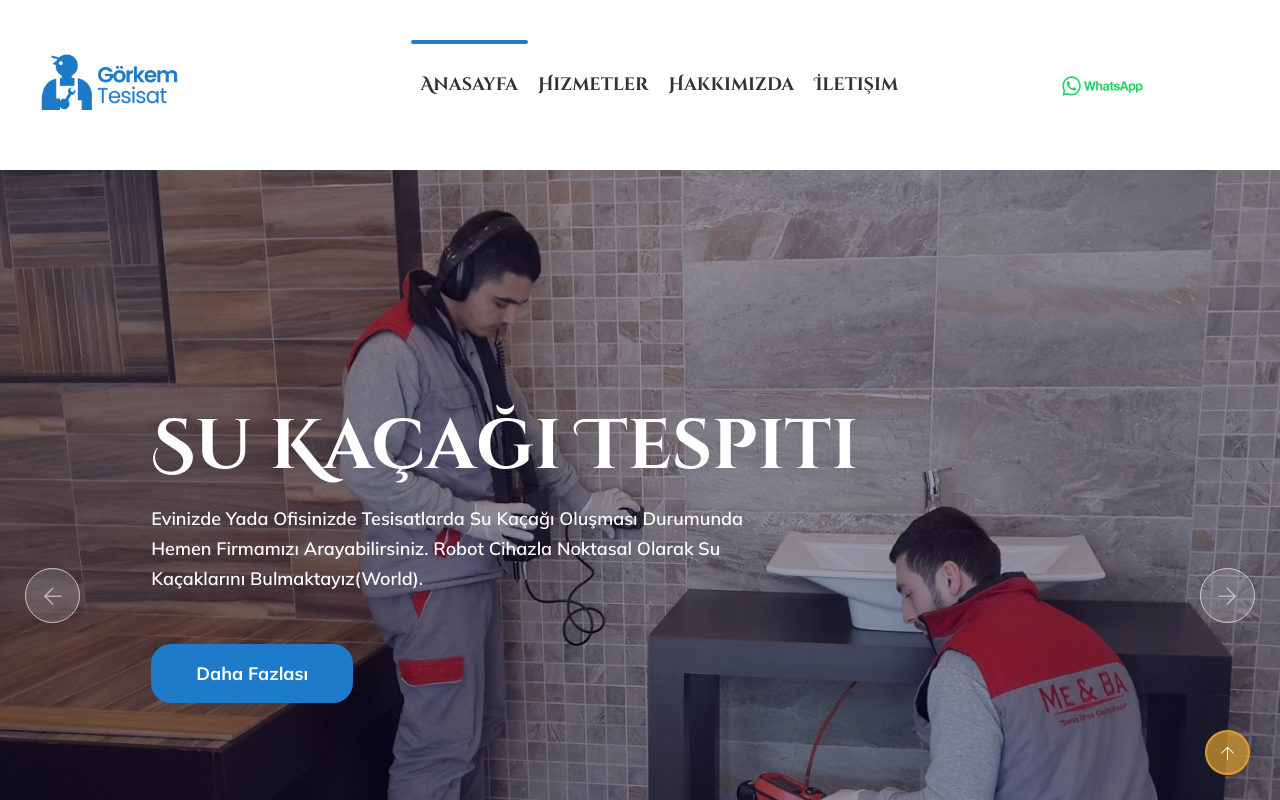
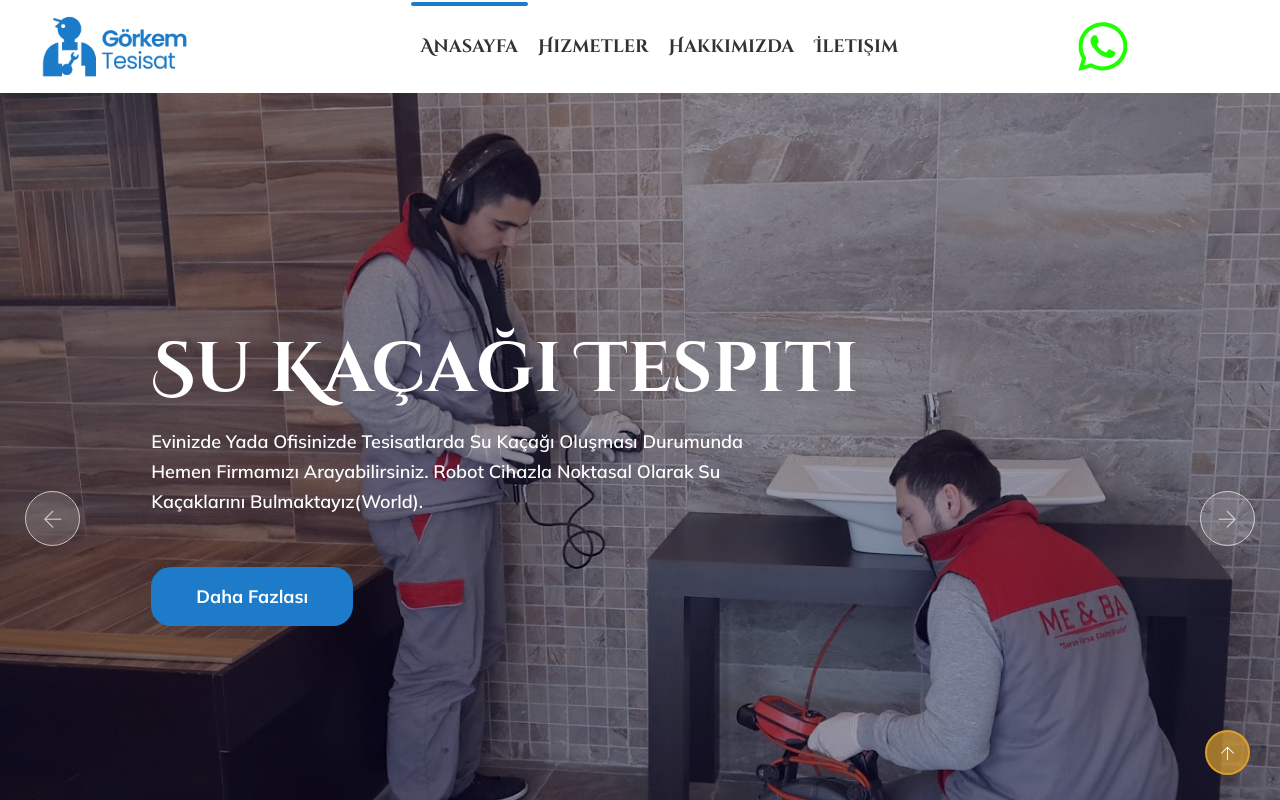
Before and after one commit to Turcais/yenimahallesutesisati, a React (Create React App) app: page / in a window 1280 px wide. Shown: the top 800 px of the page. Built offline with nearby package versions, Linux system fonts and the light colour scheme.

Commit message:
Modified files for feature update

```diff
--- a/src/components/header/Header.js
+++ b/src/components/header/Header.js
@@ -22,7 +22,7 @@ const Header = (props) => {
 
     const openWhatsApp = () => {
         const phoneNumber = '905373711654'; // Your WhatsApp number with country code
-        const message = encodeURIComponent('Merhaba! Size nasıl yardımcı olabilirim?');
+        const message = encodeURIComponent('Merhaba! Hizmetleriniz hakkında bilgi alabilir miyim?');
         const whatsappURL = `https://wa.me/${phoneNumber}?text=${message}`;
         window.open(whatsappURL, '_blank'); // Open WhatsApp link in new tab
     };
@@ -41,7 +41,7 @@ const Header = (props) => {
                             <div className="col-lg-2 col-md-6 col-6">
                                 <div className="navbar-header">
                                     <Link onClick={ClickHandler} className="navbar-brand" to="/home">
-                                        <img src={Logo} alt="logo" />
+                                        <img src={Logo} alt="logo" style={{ maxWidth: '180px', height: 'auto' }} /> {/* Logo daha küçük */}
                                     </Link>
                                 </div>
                             </div>
@@ -75,7 +75,14 @@ const Header = (props) => {
                                 </div>
                             </div>
                             <div className="col-lg-1 col-md-2 col-2">
-                                <div className="whatsapp-icon" onClick={openWhatsApp} style={{ cursor: 'pointer' }}>
+                                <div
+                                    className="whatsapp-icon"
+                                    onClick={openWhatsApp}
+                                    style={{
+                                        cursor: 'pointer',
+                                        transform: 'scale(0.6)', // WhatsApp ikonunu büyütme
+                                    }}
+                                >
                                     <img src={WhatsAppIcon} alt="WhatsApp" />
                                 </div>
                             </div>
```
Also changed, not shown: src/images/logo.png, src/images/whatsapp-icon.svg.
